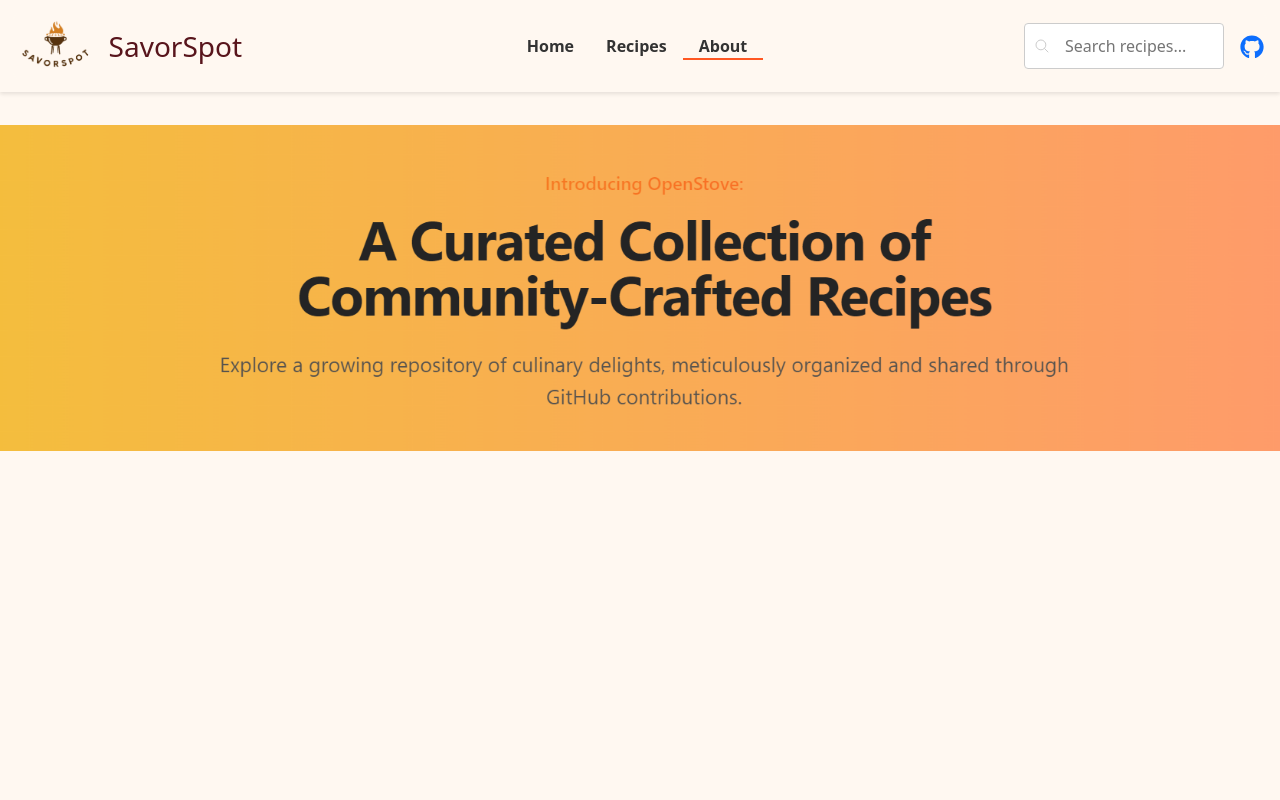
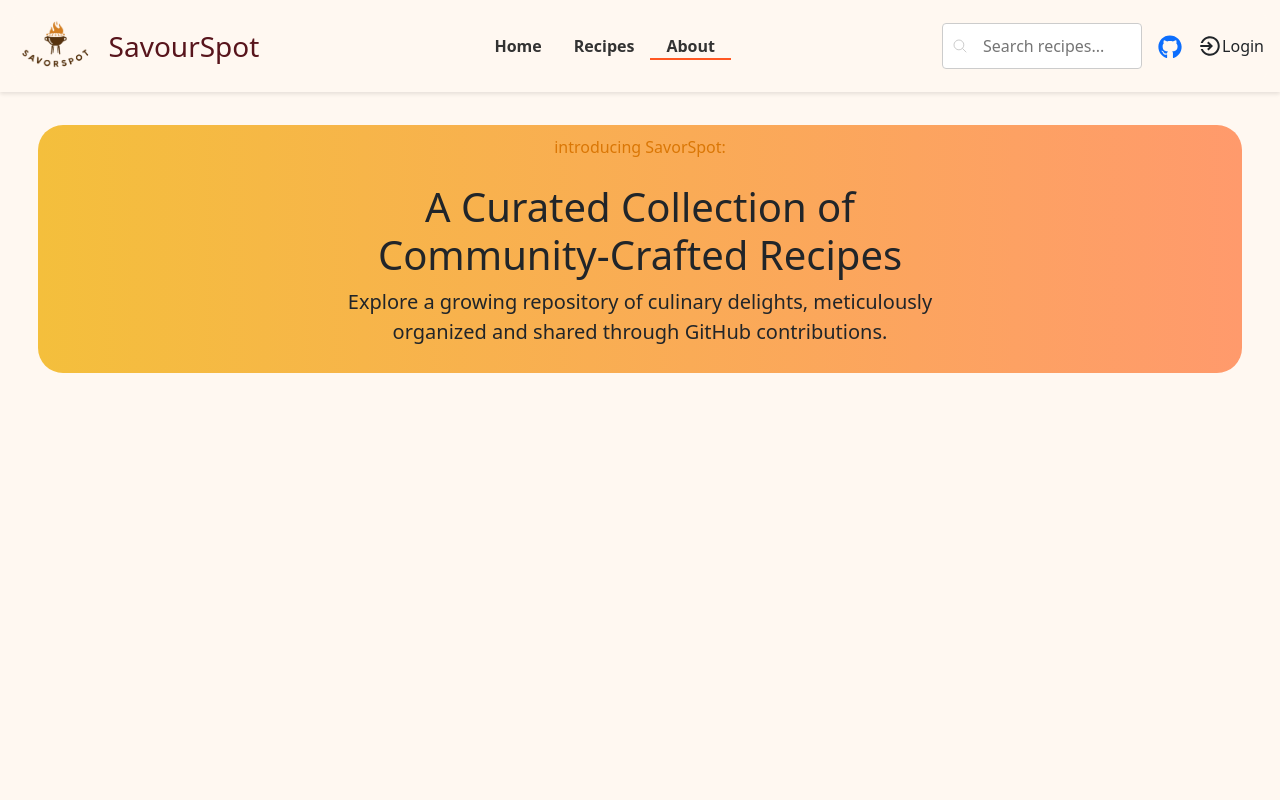
Before and after one commit to kottakotarohith/Food-Recipes-App, a React (Create React App) app in the folder client/: page /about in a window 1280 px wide. Shown: the top 800 px of the page. Built offline with nearby package versions, Linux system fonts and the light colour scheme.

Commit message:
"Added Login component and route, updated About page, modified Header and Home page components, and made CSS changes to Recipes component"

```diff
--- a/client/src/App.js
+++ b/client/src/App.js
@@ -7,6 +7,7 @@ import Home from './components/home/Home';
 import Recipes from './components/recipes/Recipes';
 import Recipe from './components/recipe/Recipe';
 import About from './components/about/About';
+import Login from './components/login/Login';
 
 
 function App() {
@@ -34,6 +35,10 @@ function App() {
           element:<Recipes/>
         },
         {
+          path:"/login",
+          element:<Login/>
+        },
+        {
           path : `/recipe/:recipeTitle`,
           element: <Recipe/>
         }
--- /dev/null
+++ b/client/src/components/about/About.css
@@ -0,0 +1,20 @@
+/* About.css */
+
+.about {
+    display: flex;
+    justify-content: center;
+    padding-top: 10px;
+    padding-bottom: 10px;
+    text-align: center; /* Center text horizontally */
+    background: linear-gradient(90deg,#f4bf3c,#ff9a6c);
+    border-radius: 25px;
+    margin:0 3vw;
+  }
+
+  .about-intro {
+    max-width: 50vw;
+  }
+
+  .about-intro h1 {
+    margin: 0 auto; /* Center the h1 element within its container */
+  }
--- a/client/src/components/about/About.js
+++ b/client/src/components/about/About.js
@@ -1,10 +1,19 @@
 import React from 'react'
-import about from '../../imagesOfFoodRecipeApp/about.png'
+import './About.css'
 
 function About() {
   return (
     <div className='about'>
-        <img src={about} alt="about"  style={{width:"100%"}}/>
+
+        <div className='about-intro'>
+          <p style={{color:'#da7706'}}>introducing SavorSpot:</p>
+          <h1 className='py-2' style={{maxWidth:'50vw'}}>A Curated Collection of Community-Crafted Recipes</h1>
+          <p className=' lead' >Explore a growing repository of culinary delights, meticulously organized and shared through GitHub contributions.</p>
+        </div>
+
+        <div>
+
+        </div>
     </div>
   )
 }
--- a/client/src/components/header/Header.css
+++ b/client/src/components/header/Header.css
@@ -62,6 +62,7 @@
   margin-left: 1rem;
   cursor: pointer;
 }
+
 
 .menu-icon {
   display: block; /* Show menu icon by default */
@@ -145,4 +146,7 @@
   .name {
     display: none;
   }
+  .login-text{
+    display: none;
+  }
 }
--- a/client/src/components/header/Header.jsx
+++ b/client/src/components/header/Header.jsx
@@ -2,6 +2,7 @@ import './Header.css';
 import React, { useState } from 'react';
 import { NavLink, useNavigate } from 'react-router-dom';
 import { FaGithub, FaBars, FaTimes } from 'react-icons/fa';
+import { IoMdLogIn } from "react-icons/io";
 import logo from '../../imagesOfFoodRecipeApp/logo.png';
 import { IoSearchOutline } from "react-icons/io5";
 import axios from 'axios';
@@ -18,6 +19,9 @@ const Header = () => {
   const navigateToRecipes = () => {
     navigate('/recipes');
   };
+  const navigatetologin= ()=>{
+    navigate('/login');
+  }
 
   const handleSearchSubmit = async (event) => {
     event.preventDefault()
@@ -42,7 +46,8 @@ const Header = () => {
         <FaBars className="icon menu-icon" onClick={toggleMenu} />
         <img src={logo} alt=" Logo" className="logo-img" />
         <div className="name">
-          <span className="fs-3 px-2 text-danger-emphasis">SavorSpot</span>
+          <span className="fs-3 px-2 text-danger-emphasis">SavourSpot </span>
+          {/* <p className='px-2 text-danger-emphasis fs-5'>-Your Ultimate Recipe Hub!</p> */}
         </div>
       </div>
 
@@ -77,6 +82,11 @@ const Header = () => {
         <a href="https://github.com/kottakotarohith/Food-Recipes-App" target="_blank" rel="noopener noreferrer">
           <FaGithub className="icon github-icon" />
         </a>
+        <div className="login-container" onClick={navigatetologin} style={{ cursor: 'pointer', display: 'flex', alignItems: 'center' }}>
+          <IoMdLogIn className='login-icon icon' />
+          <span className="login-text">Login</span>
+        </div>
+
       </div>
     </header>
   );
--- a/client/src/components/home/Home.js
+++ b/client/src/components/home/Home.js
@@ -14,7 +14,7 @@ function Home() {
     <div>
       <div className='home-page'>
           <div className='text-content '>
-          <h1>SavourSpot — Your Ultimate Recipe Library</h1>
+            <h1>SavourSpot — Your Ultimate Recipe Hub!</h1>
             <h4>A vibrant community kitchen where discovering and sharing recipes is simple and delightful. Cook, enjoy, and add your unique flavors.</h4>
             <div className='buttons'>
               <button className='contribute-btn'>How to Contribute?</button>
@@ -26,7 +26,6 @@ function Home() {
           </div>
       </div>
 
-
     </div>
   )
 }
--- /dev/null
+++ b/client/src/components/login/Login.js
@@ -0,0 +1,9 @@
+import React from 'react'
+
+function Login() {
+  return (
+    <div>Login</div>
+  )
+}
+
+export default Login
--- a/client/src/components/recipes/recipes.css
+++ b/client/src/components/recipes/recipes.css
@@ -10,15 +10,26 @@
     position: relative;
     padding: 15px;
     border: 1px solid #fcd9bd;
+    border-radius: 13px;
 
+}
+.card:hover{
+    background-color: #fef1e4;
+    box-shadow: rgba(100, 100, 111, 0.2) 0px 7px 29px 0px;
+    transition: all 0.25s ease-in;
 }
 .img-container{
     position: relative;
     border-radius: 20px;
     overflow: hidden;   /* Hide the overflow when the image zooms */
     background-size: contain;
+
 }
 
+.img-container:hover{
+    background-color: #fef1e4;
+    transition: all 1s ease-in;
+}
 .recipeImg {
     transition: transform 0.5s ease; /* Add transition for smooth zoom */
     display: block;
```
Also changed, not shown: client/src/components/recipes/Recipes.js (indentation only). Lines whose indentation alone changed are shown as unchanged.
